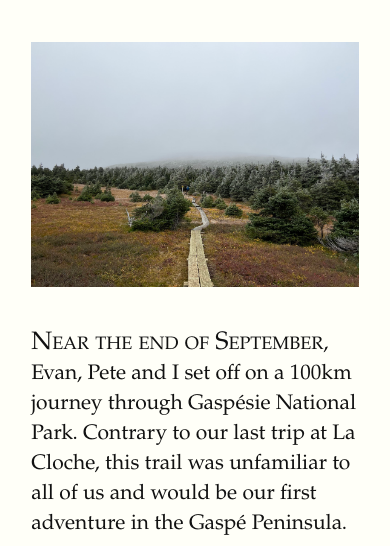
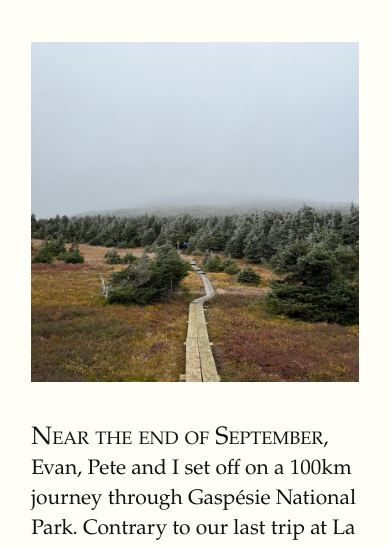
Before and after one commit to abedley/la-grande-traversee, a website built with Vite: page index.html in a window 390 px wide. Shown: the part 292-838 px from the top of the page. Built offline with nearby package versions, Linux system fonts and the light colour scheme; files whose address does not match are found by name.

Commit message:
more mobile pics

```diff
--- a/index.html
+++ b/index.html
@@ -12,7 +12,8 @@
       <h1>La Grande Traversée</h1>
       <p class="subtitle">Parc national de la Gaspésie</p>
       <figure style="margin-top: 3em;"class="fullwidth">
-        <img src="./public/IMG_6816.jpg" alt="Mountain trail in Parc national de la Gaspésie" />
+        <img class="img-big" src="./public/IMG_6816.jpg" alt="Mountain trail in Parc national de la Gaspésie" />
+        <img class="img-small" src="./public/IMG_6816-slim.jpg" alt="Mountain trail in Parc national de la Gaspésie" />
       </figure>
       <section>
         <p><span class="newthought">Near the end of September</span>, Evan, Pete and I set off on a 100km journey through Gaspésie National Park. Contrary to our last trip at La Cloche, this trail was unfamiliar to all of us and would be our first adventure in the Gaspé Peninsula.</p>
--- a/public/style.css
+++ b/public/style.css
@@ -1,6 +1,22 @@
+img.img-big {
+    display: inline;
+  }
+
+  img.img-small {
+    display: none;
+  }
+
 @media (max-width: 760px) {
   figure.fullwidth {
       max-width: 100%;
       margin-bottom: 0;
   }
+
+  img.img-big {
+    display: none;
+  }
+
+  img.img-small {
+    display: inline;
+  }
 }
```
Also changed, not shown: public/IMG_6816-slim.jpg (added).
